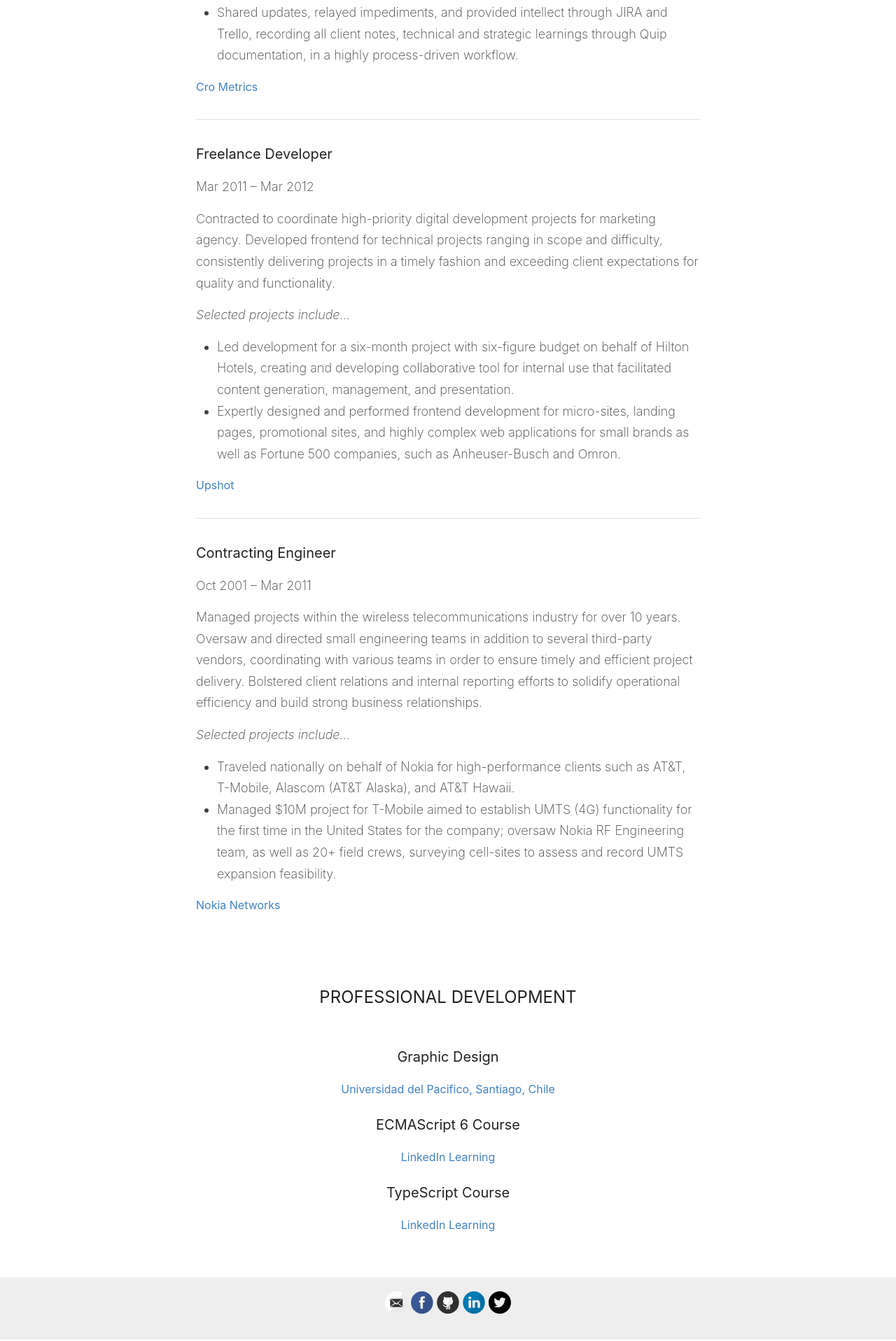
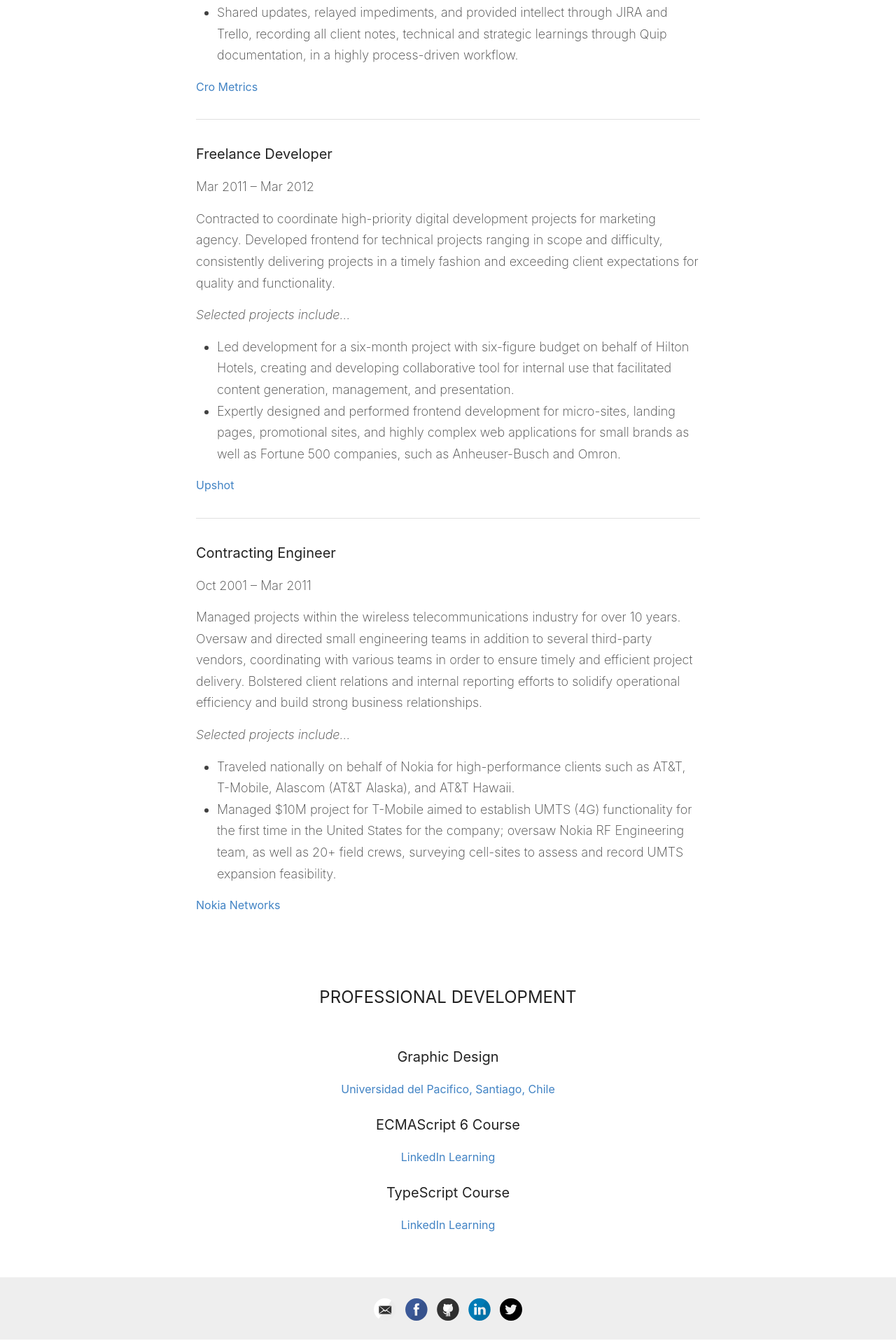
Before and after one commit to vicenteopaso/vicenteopaso, a Jekyll site: the page built from _pages/experience.md, in a window 1280 px wide. Shown: the part 2676-4592 px from the top of the page at 70% size. Built offline with Jekyll 4.4.1, drawn with Linux system fonts in a browser that asks for light colours.

Commit message:
Update _custom.scss

```diff
--- a/_sass/_custom.scss
+++ b/_sass/_custom.scss
@@ -8,22 +8,23 @@
 p {
   font-weight: 200;
 }
-
 h1, h2, h3, h4, h5, h6 {
   font-weight: 400;
 }
-
+ul {
+  li {
+    font-weight: 200;
+  }
+}
 hr {
   border: none;
   border-top: 1px solid #e0e0e0;
 }
-
 #index {
   h1 {
     display: none;
   }
 }
-
 #experience {
   h1 {
     line-height: 4;
@@ -39,11 +40,6 @@
     margin-top: 2rem;
     margin-bottom: 2rem;
   }
-  ul {
-    li {
-      font-weight: 200;
-    }
-  }
   #professional-development {
     line-height: 4;
   }
@@ -57,3 +53,9 @@
     text-align: center;
   }
 }
+.footer {
+  a {
+    margin: 10px 4px 0 4px;
+    display: inline-block;
+  }
+}
```
